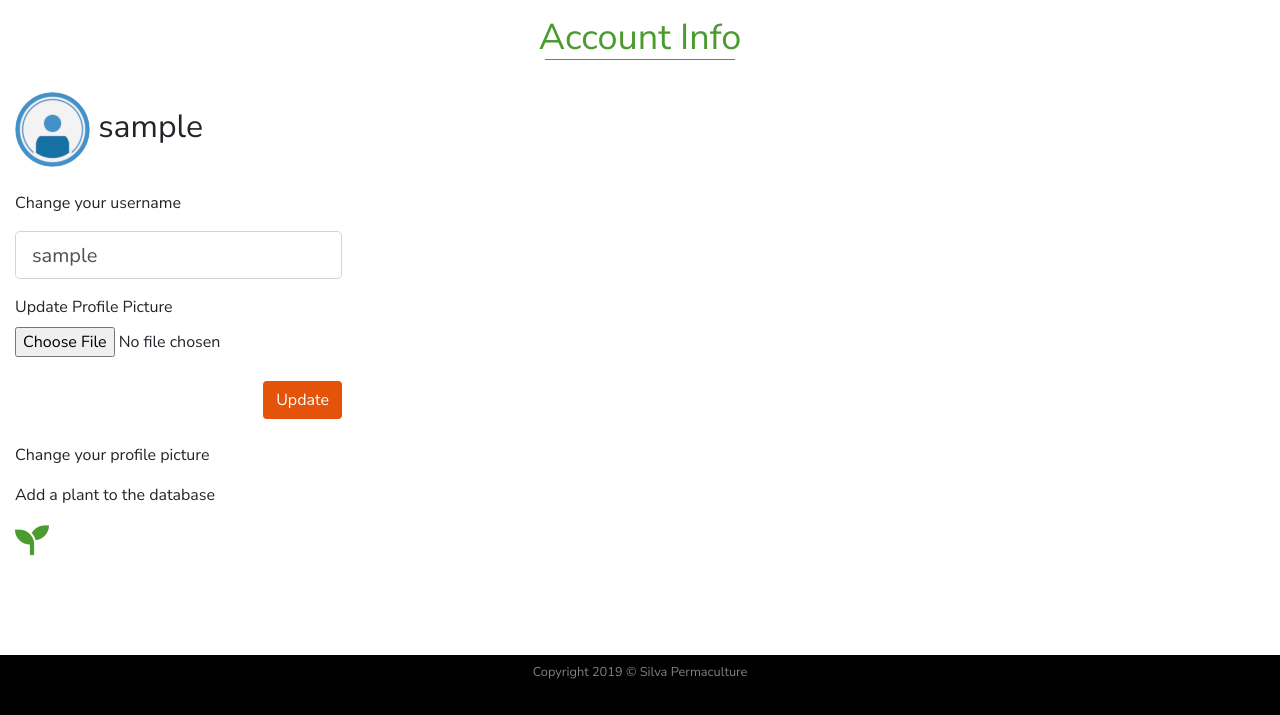
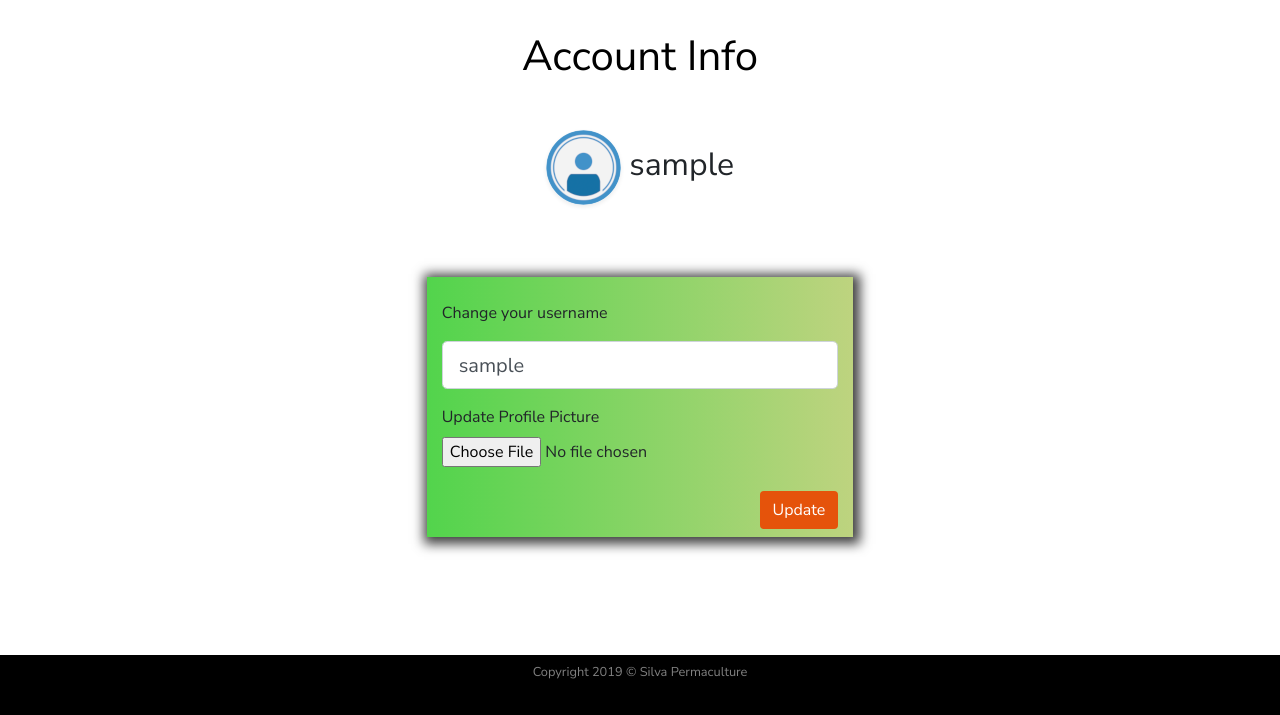
Before and after one commit to Walachul/SilvaPermaculture, a Flask app: page /account in a window 1280 px wide. Shown: the part 85-800 px from the top of the page. Run offline with Flask 2, Linux system fonts and the light colour scheme; the visitor is signed in with stand-in values (Sample User, id 1); data comes from the database, SQL or seed files in the repository; both versions use the stored data as it was after the commit; parts of the project's set-up code (start-up, migrations or seed data) failed here and were passed over; some libraries are stand-ins or nearby versions.

Commit message:
Restyled the account page to better represent the information.

```diff
--- a/silvapermaculture/static/css/style.css
+++ b/silvapermaculture/static/css/style.css
@@ -155,7 +155,7 @@ main{
     }
 }
 /**** Registration Page ****/
-#register, #login{
+#register, #login, #account{
     background: linear-gradient(to right, rgba(9,194,0,0.7), rgba(125,168,0,0.5));
     -webkit-box-shadow: 2px 2px 11px 5px rgba(0,0,0,0.75);
     -moz-box-shadow: 2px 2px 11px 5px rgba(0,0,0,0.75);
@@ -177,28 +177,6 @@ main{
     box-shadow: 2px 2px 11px 5px rgba(0,0,0,0.75);
 
 }
-/**** Account Page ****/
-#accountheading{
-    position:relative;
-    color: #4B9B2F;
-    font-size: 36px;
-}
-#borderaccount{
-    width: 190px;
-    height: 1px;
-    background-color: #E5530B;
-    z-index: 2;
-}
-
-#btn-addplant{
-    color:#4B9B2F;
-    font-size:34px;
-    transition: all .8s;
-}
-#btn-addplant:hover{
-    color:#E5530B;
-    transform: rotate(360deg)
-}
 
 /**** Footer ****/
 footer{
--- a/silvapermaculture/templates/account.html
+++ b/silvapermaculture/templates/account.html
@@ -2,19 +2,18 @@
    {% block content %}
         <div class="row">
             <div class="col-12">
-                <h1 class="my-3 text-center" id="accountheading">Account Info<div class="mx-auto" id="borderaccount"></div></h1>
+                <h1 class="text-center my-4 py-2" id="headingOther">Account Info</h1>
             </div>
         </div>
         <div class="row">
-            <div class="col-12 col-lg-4 my-3">
-                <h2 class="text-left"> <img class="img-fluid rounded-circle " src="{{ image_file }}"  alt="Default user image"/> {{ current_user.username }}</h2>
+            <div class="col-12 col-lg-4 my-3 mx-auto">
+                <h2 class="text-center">
+                    <img class="img-fluid rounded-circle shadow-sm " src="{{ image_file }}"  alt="Default user image"/> {{ current_user.username }}</h2>
             </div>
         </div>
         <div class="row">
-            <div class="col-12 col-lg-4">
-                <p class="text-left">Change your username</p>
-                <div class="input-group mb-3">
-                    <form method="POST" action="" enctype="multipart/form-data"><!-- enctype = special encoding to pass image data correctly -->
+                <div class="col-9 col-md-6 col-lg-4 mx-auto my-5" id="account">
+                    <form method="POST"  class="my-4" action="" enctype="multipart/form-data"><!-- enctype = special encoding to pass image data correctly -->
                         {{ form.hidden_tag() }} <!-- CSRF token -->
                           <div class="form-group">
                                 {% if form.username.errors %}
@@ -25,6 +24,7 @@
                                     {% endfor %}
                                 </div>
                               {% else %}
+                              <p class="text-left">Change your username</p>
                               {{ form.username(class="form-control form-control-lg") }}
                               {% endif %}
                           </div>
@@ -40,17 +40,5 @@
                             {{ form.submit(class="btn float-right my-2", id="register-btn") }}
                     </form>
                 </div>
-            </div>
-        </div>
-        <div class="row">
-            <div class="col-12 col-lg-4">
-                <p class="text-left">Change your profile picture</p>
-            </div>
-        </div>
-        <div class="row">
-            <div class="col-12 col-lg-4 mb-4">
-                <p class="text-left">Add a plant to the database</p>
-                <a href="#"  id="seed"><i class="fas fa-seedling" id="btn-addplant"></i></a>
-            </div>
         </div>
    {% endblock content %}
--- a/silvapermaculture/templates/register.html
+++ b/silvapermaculture/templates/register.html
@@ -4,7 +4,6 @@
             <div class="col-12">
                 <h1 class="text-center my-4 py-2" id="headingOther">Register</h1>
             </div>
-
         </div>
         <div class="row">
             <div class="col-9 col-md-6 col-lg-4 mx-auto my-5" id="register">
```
Also changed, not shown: silvapermaculture/plants.db, silvapermaculture/static/img/profile_user/5b4a2964233a776c.jpg (added).
